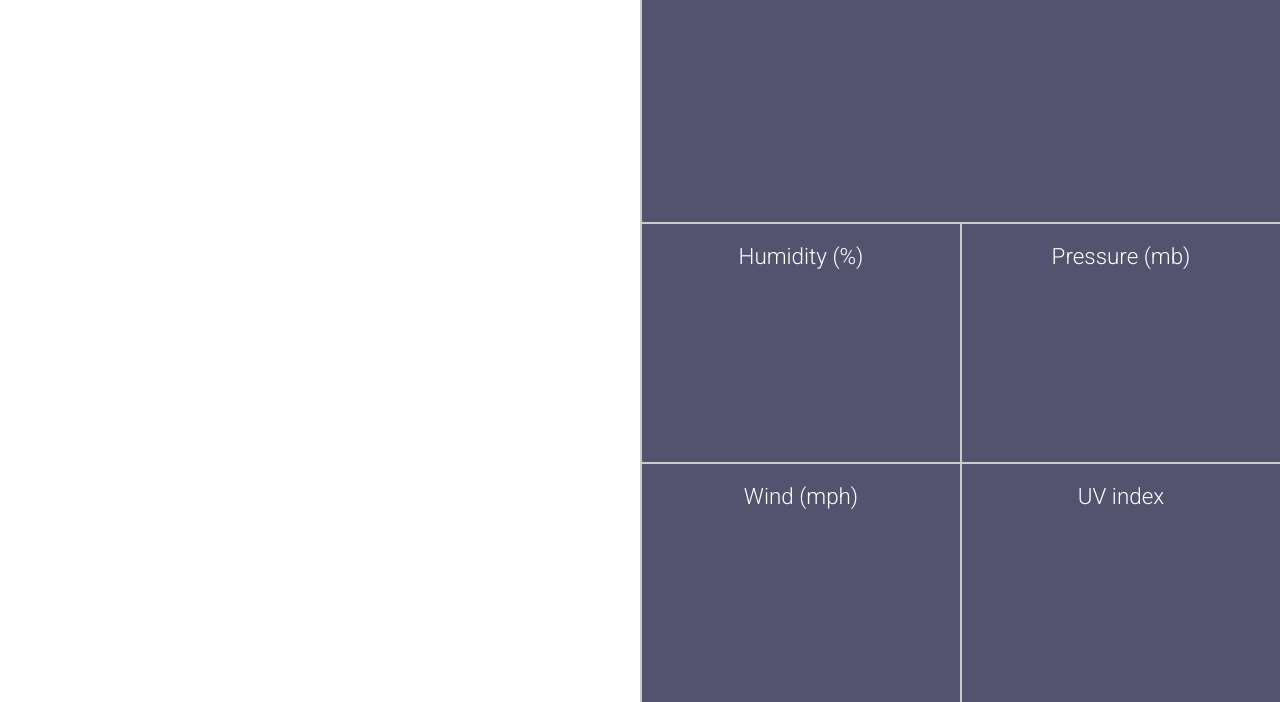
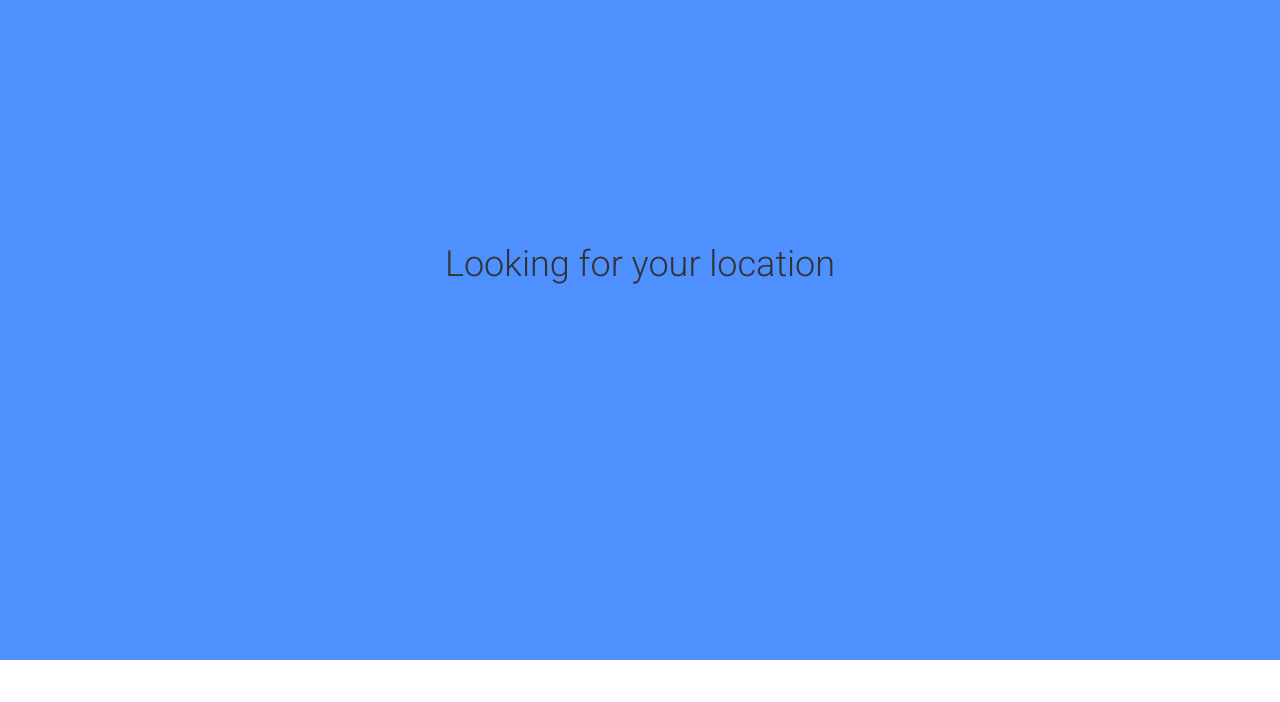
Before and after one commit to Juankboards/local-weather, a plain HTML site: page index.html in a window 1280 px wide. Shown: the part 140-842 px from the top of the page. After the commit the page ends 800 px from the top, so only its background shows below. Drawn offline with Linux system fonts and the light colour scheme; some packages are replaced by stand-ins of ours.

Commit message:
add message until geolocation is allow

```diff
--- a/css/style.css
+++ b/css/style.css
@@ -1,4 +1,14 @@
-html, body, .wrapper {
+html, body {
+  min-width: 100%;
+  height: 100%;
+  margin: 0;
+}
+
+body {
+  display: table;
+}
+
+.wrapper {
   height: 100%;
   margin: 0;
 }
@@ -125,6 +135,16 @@ html, body, .wrapper {
   font-weight: 300;
 }
 
+.wait-map{
+  display: table-cell;
+  width: 100%;
+  height: 100%;
+  background-color: #4d90fe;
+  font-family: 'Roboto', sans-serif;
+  text-align: center;
+  vertical-align: middle;
+}
+
 @media only screen and (orientation: portrait){
   #map{
     display: block;
--- a/index.html
+++ b/index.html
@@ -15,7 +15,11 @@
     <title>Local Weather</title>
 </head>
 <body>
-	<div class="wrapper">
+	<div class="wait-map">
+		<h1>Looking for your location</h1>
+	</div>
+
+	<div class="wrapper" style="display: none">
 		<input id="pac-input" class="controls" type="text" placeholder="Search Box">
 		<div id="map"></div>
 		<div id="infoPage">
--- a/js/main.js
+++ b/js/main.js
@@ -1,4 +1,7 @@
 function success (position){
+  $(".wrapper").css("display","block");
+  $(".wait-map").css("display","none");
+  $("body").css("display","block");
   localPosition= position;
   var openWeatherMapKey = "a60629539983348caea27e7bf224f54f";
   //set the openWeather json petition url
@@ -236,10 +239,9 @@ function success (position){
   }
 
   $(document).ready(function(){
+
     if (navigator.geolocation){
-
       navigator.geolocation.getCurrentPosition(success);
-
     } else {
       $("#map").html("Geo Location is not supported in your browser");
     }
```
